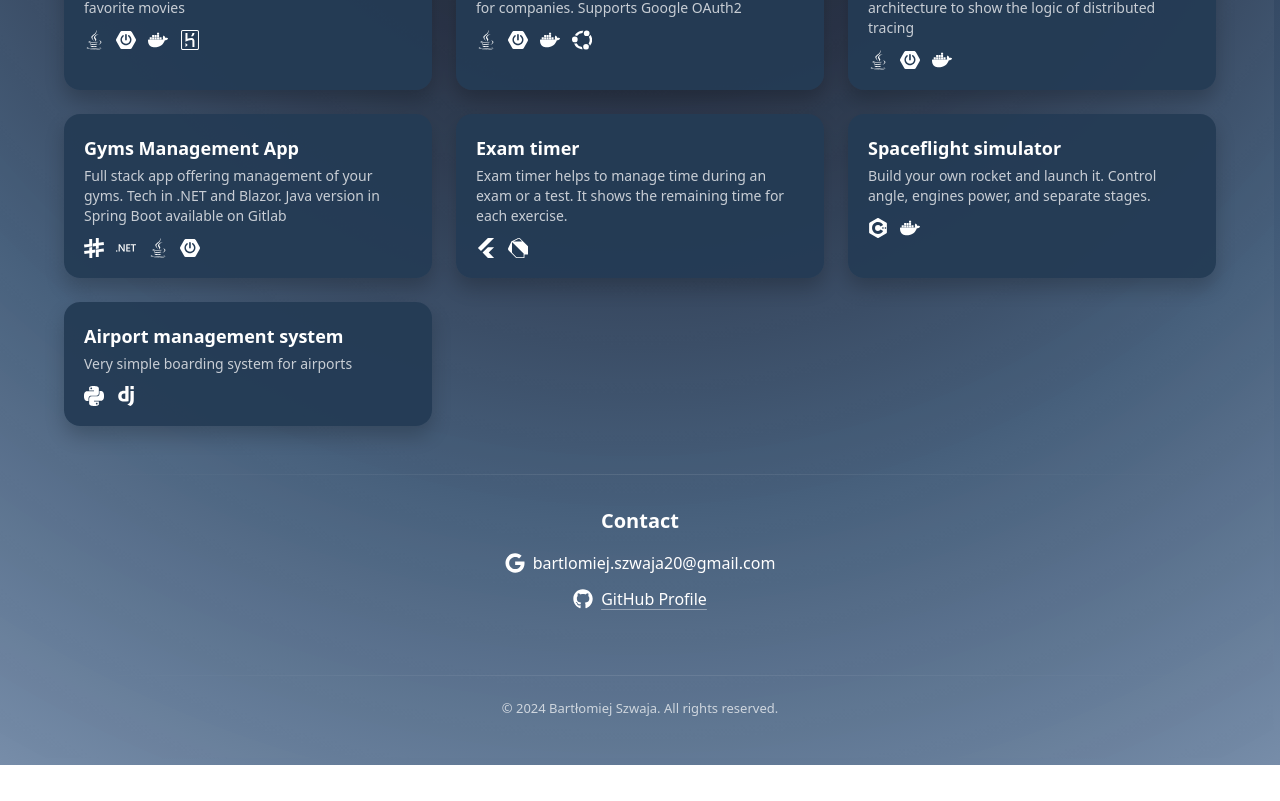
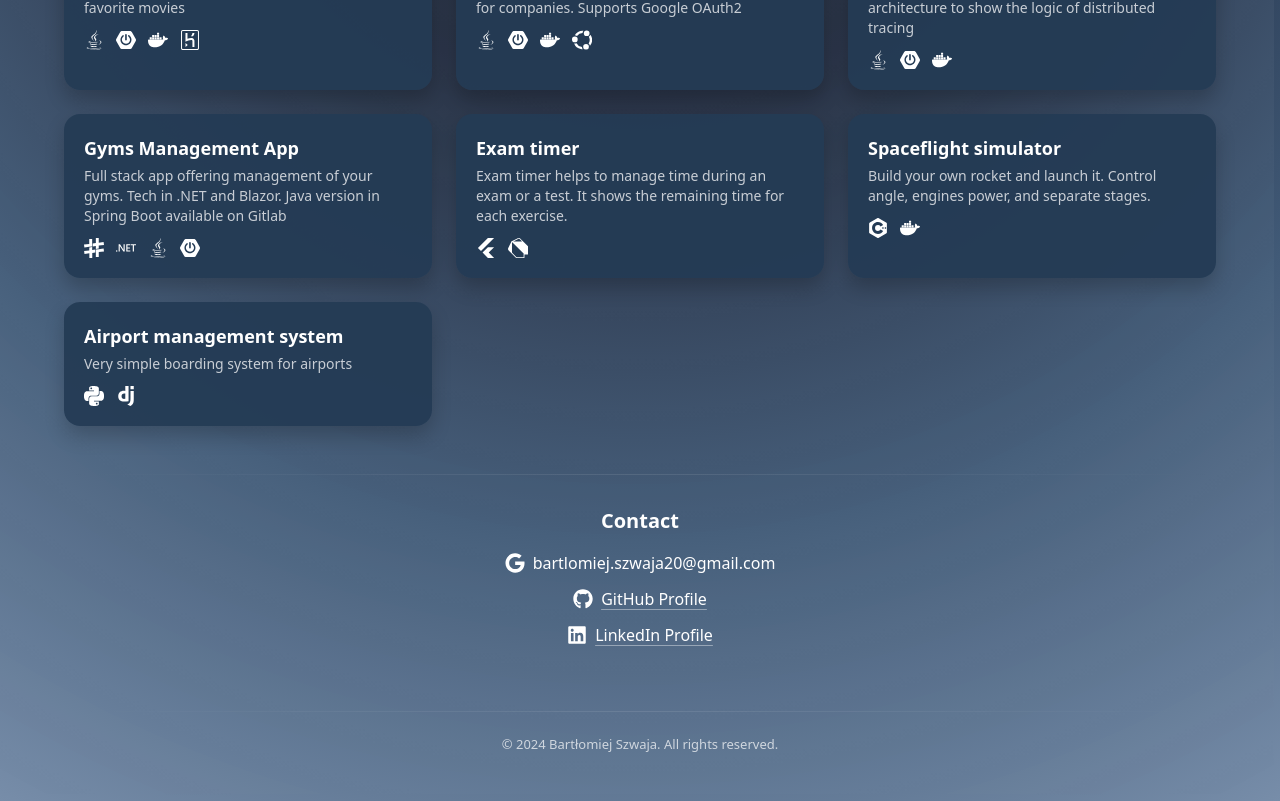
Before and after one commit to Verduttio/verduttio.github.io, a React (Vite) app: page / in a window 1280 px wide. Shown: the part 1476-2277 px from the top of the page. Before the commit the page ends 2241 px from the top, so only its background shows below. Built offline with nearby package versions, Linux system fonts and the light colour scheme.

Commit message:
feat: update Contact

```diff
--- a/src/components/Contact.tsx
+++ b/src/components/Contact.tsx
@@ -1,15 +1,17 @@
 import React from "react";
-import { FaGoogle, FaGithub } from "react-icons/fa";
+import { FaGoogle, FaGithub, FaLinkedin } from "react-icons/fa";
 
 const Contact: React.FC = () => {
   return (
     <section className="text-center">
       <h2 className="text-xl font-semibold">Contact</h2>
+
       <div className="mt-4 flex flex-col items-center gap-3">
         <div className="flex items-center gap-2">
           <FaGoogle className="text-xl" aria-hidden />
           <span className="select-all">bartlomiej.szwaja20@gmail.com</span>
         </div>
+
         <div className="flex items-center gap-2">
           <FaGithub className="text-xl" aria-hidden />
           <a
@@ -17,8 +19,22 @@ const Contact: React.FC = () => {
             target="_blank"
             rel="noopener noreferrer"
             className="underline decoration-white/40 underline-offset-4 hover:decoration-white"
+            aria-label="GitHub Profile"
           >
             GitHub Profile
+          </a>
+        </div>
+
+        <div className="flex items-center gap-2">
+          <FaLinkedin className="text-xl" aria-hidden />
+          <a
+            href="https://pl.linkedin.com/in/bartlomiej-szwaja"
+            target="_blank"
+            rel="noopener noreferrer"
+            className="underline decoration-white/40 underline-offset-4 hover:decoration-white"
+            aria-label="LinkedIn Profile"
+          >
+            LinkedIn Profile
           </a>
         </div>
       </div>
```
